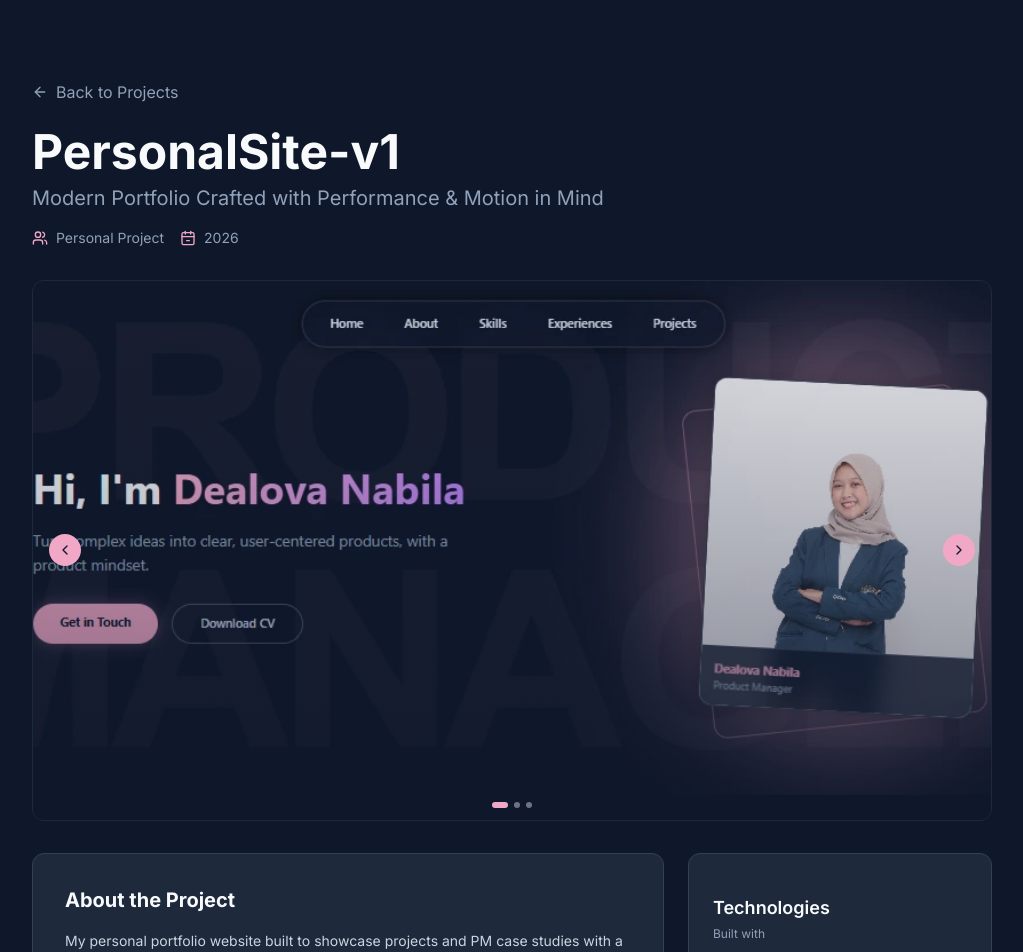
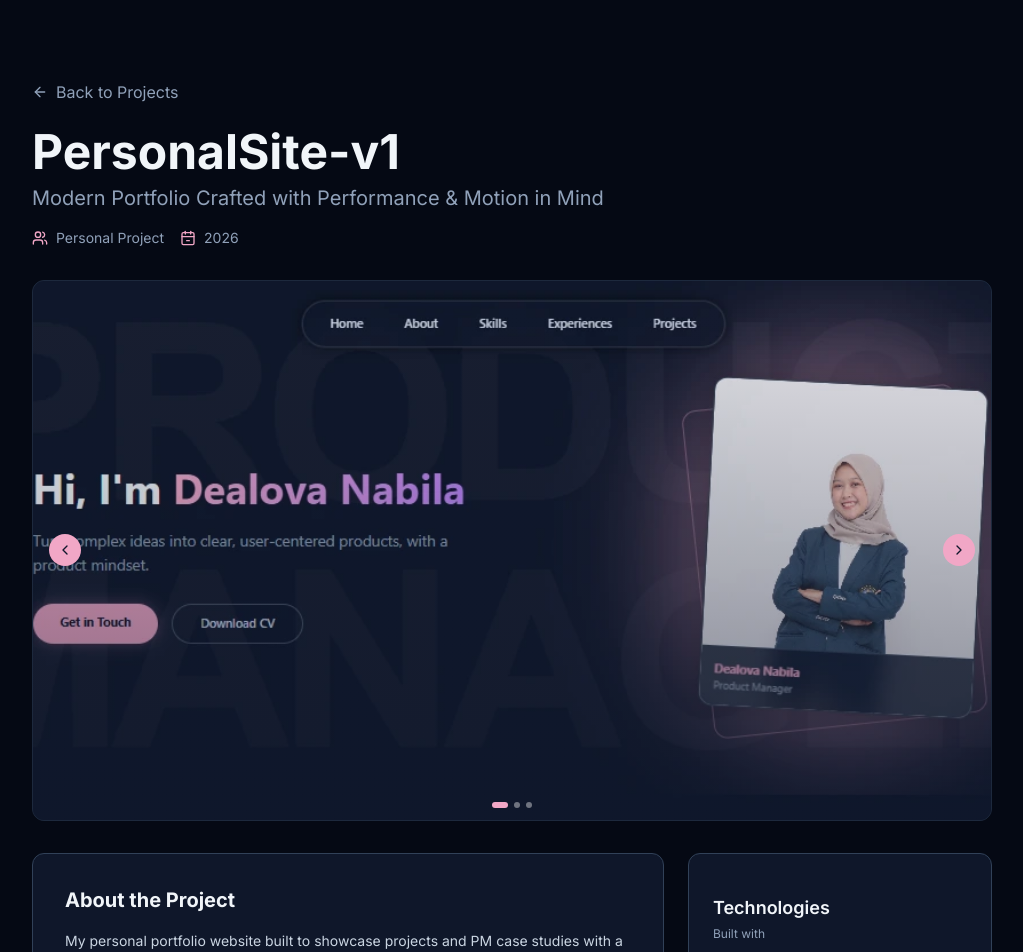
Before and after one commit to dvsalmah/personalsite-v2, a Next.js app: page /projects/personalsite-v1 in a window 1280 px wide. Shown: the top 952 px of the page, without its empty margins (128-1151 px from the left). Built offline with nearby package versions, Linux system fonts and the light colour scheme.

Commit message:
style: adjust global css

```diff
--- a/app/globals.css
+++ b/app/globals.css
@@ -1,16 +1,49 @@
 @import "tailwindcss";
+
+@theme {
+  --color-background: var(--bg);
+  --color-surface: var(--surface);
+  --color-surface-hover: var(--surface-hover);
+  --color-primary: var(--primary);
+  --color-primary-foreground: var(--primary-foreground);
+  --color-muted: var(--muted);
+  --color-border: var(--border);
+}
 
 @layer base {
   :root {
+    --bg: #ffffff;
+    --surface: #f8fafc;
+    --surface-hover: #f1f5f9;
+    --primary: #F1A7C6;
+    --primary-foreground: #0f172a;
+    --muted: #64748b;
+    --border: #e2e8f0;
+    --text: #0f172a;
+
     font-family: "Inter", "Segoe UI", "Roboto", "Helvetica Neue", Arial, sans-serif;
     line-height: 1.5;
     font-weight: 400;
-    color: #f8fafc;
-    background-color: #0f172a;
+    color: var(--text);
+    background-color: var(--bg);
     font-synthesis: none;
     text-rendering: optimizeLegibility;
     -webkit-font-smoothing: antialiased;
     -moz-osx-font-smoothing: grayscale;
+  }
+
+  .dark {
+    --bg: #050914;
+    --surface: #0F172A;
+    --surface-hover: #1E293B;
+    --primary: #F1A7C6;
+    --primary-foreground: #0f172a;
+    --muted: #94a3b8;
+    --border: #334155;
+    --text: #f8fafc;
+
+    color: var(--text);
+    background-color: var(--bg);
   }
 
   * {
--- a/app/layout.tsx
+++ b/app/layout.tsx
@@ -8,12 +8,12 @@ const inter = Inter({
 });
 
 export const metadata: Metadata = {
-  title: "Dealova Nabila | Product Manager Portfolio",
+  title: "Dealova Nabila",
   description:
     "Portfolio of Dealova Nabila — Product Manager & CS student at Brawijaya University. Showcasing PM case studies, front-end projects, and product thinking.",
   keywords: ["Product Manager", "Portfolio", "Dealova Nabila", "Brawijaya University"],
   openGraph: {
-    title: "Dealova Nabila | Product Manager Portfolio",
+    title: "Dealova Nabila",
     description:
       "Product Manager & CS student passionate about turning complex ideas into user-centered products.",
     type: "website",
@@ -22,8 +22,8 @@ export const metadata: Metadata = {
 
 export default function RootLayout({ children }: Readonly<{ children: React.ReactNode }>) {
   return (
-    <html lang="en" className={inter.className}>
-      <body className="min-h-screen bg-[#0F172A] text-[#F8FAFC] antialiased">{children}</body>
+    <html lang="en" className={`dark ${inter.className}`}>
+      <body className="min-h-screen bg-background text-text antialiased">{children}</body>
     </html>
   );
 }
--- a/app/page.tsx
+++ b/app/page.tsx
@@ -9,7 +9,7 @@ import ContactSection from "@/components/sections/contact";
 
 export default function HomePage() {
   return (
-    <div className="min-h-screen bg-[#0F172A]">
+    <div className="min-h-screen w-full bg-background">
       <Navbar />
       <main>
         <HeroSection />
--- a/app/projects/[projectId]/page.tsx
+++ b/app/projects/[projectId]/page.tsx
@@ -26,7 +26,7 @@ function BackLink() {
   return (
     <Link
       href="/#projects"
-      className="inline-flex items-center gap-2 mb-6 text-slate-400 hover:text-[#F8FAFC] transition-colors"
+      className="inline-flex items-center gap-2 mb-6 text-slate-400 hover:text-text transition-colors"
     >
       <ArrowLeft className="h-4 w-4" /> Back to Projects
     </Link>
@@ -36,7 +36,7 @@ function BackLink() {
 function MetaRow({ icon: Icon, text }: { icon: React.ElementType; text: string }) {
   return (
     <div className="flex items-center gap-2">
-      <Icon className="h-4 w-4 text-[#F1A7C6]" />
+      <Icon className="h-4 w-4 text-primary" />
       <span>{text}</span>
     </div>
   );
@@ -50,7 +50,7 @@ function InfoCard({ children }: { children: React.ReactNode }) {
       whileInView="whileInView"
       viewport={viewportOnce}
     >
-      <div className="bg-[#1E293B] border border-slate-700 rounded-xl">
+      <div className="bg-surface border border-slate-700 rounded-xl">
         <div className="p-6 md:p-8">{children}</div>
       </div>
     </motion.div>
@@ -59,7 +59,7 @@ function InfoCard({ children }: { children: React.ReactNode }) {
 
 function CardTitle({ children }: { children: React.ReactNode }) {
   return (
-    <h3 className="text-xl font-bold text-[#F8FAFC] mt-6 md:mt-2 lg:mt-0 mb-4">{children}</h3>
+    <h3 className="text-xl font-bold text-text mt-6 md:mt-2 lg:mt-0 mb-4">{children}</h3>
   );
 }
 
@@ -71,7 +71,7 @@ function SideCard({ children }: { children: React.ReactNode }) {
       whileInView="whileInView"
       viewport={viewportOnce}
     >
-      <div className="bg-[#1E293B] border border-slate-700 rounded-xl">
+      <div className="bg-surface border border-slate-700 rounded-xl">
         <div className="p-6">{children}</div>
       </div>
     </motion.div>
@@ -83,7 +83,7 @@ function FeatureList({ items }: { items: string[] }) {
     <div className="grid grid-cols-1 md:grid-cols-2 gap-3">
       {items.map((item, idx) => (
         <div key={idx} className="flex items-start gap-3">
-          <CheckCircle2 className="h-5 w-5 text-[#F1A7C6] shrink-0 mt-0.5" />
+          <CheckCircle2 className="h-5 w-5 text-primary shrink-0 mt-0.5" />
           <span className="text-slate-300 text-sm">{item}</span>
         </div>
       ))}
@@ -105,7 +105,7 @@ function ProjectHeader({
   return (
     <motion.div variants={detailHeader} initial="initial" animate="animate">
       <BackLink />
-      <h1 className="text-4xl md:text-5xl font-bold text-[#F8FAFC] mb-2">{title}</h1>
+      <h1 className="text-4xl md:text-5xl font-bold text-text mb-2">{title}</h1>
       <p className="text-xl text-slate-400 mb-4">{tagline}</p>
       <div className="flex flex-wrap gap-4 text-sm text-slate-400">
         <MetaRow icon={Users} text={teamSize} />
@@ -119,7 +119,7 @@ function ProjectHeader({
 
 function FEProjectLayout({ project }: { project: FEProjectDetail }) {
   return (
-    <section className="min-h-screen bg-[#0F172A] text-slate-100 pt-28 pb-12 lg:pt-20 px-4 md:px-10 lg:px-20">
+    <section className="min-h-screen bg-background text-slate-100 pt-28 pb-12 lg:pt-20 px-4 md:px-10 lg:px-20">
       <div className="max-w-4xl md:max-w-5xl mx-auto px-5 md:px-8 space-y-8">
         <ProjectHeader
           title={project.title}
@@ -158,7 +158,7 @@ function FEProjectLayout({ project }: { project: FEProjectDetail }) {
           {/* Right */}
           <div className="space-y-6">
             <SideCard>
-              <h3 className="text-lg font-semibold text-[#F8FAFC] mt-4 mb-1">Technologies</h3>
+              <h3 className="text-lg font-semibold text-text mt-4 mb-1">Technologies</h3>
               <p className="text-xs text-slate-400 mb-3">Built with</p>
               <div className="flex flex-wrap gap-1.5">
                 {project.technologies.map((tech, idx) => (
@@ -173,7 +173,7 @@ function FEProjectLayout({ project }: { project: FEProjectDetail }) {
             </SideCard>
 
             <SideCard>
-              <h3 className="text-lg font-semibold text-[#F8FAFC] mt-4 mb-3">Links</h3>
+              <h3 className="text-lg font-semibold text-text mt-4 mb-3">Links</h3>
               <div className="flex flex-col gap-3">
                 {project.liveUrl && (
                   <ExternalLinkButton href={project.liveUrl} icon={ExternalLink} label="View Live Demo" />
@@ -194,7 +194,7 @@ function FEProjectLayout({ project }: { project: FEProjectDetail }) {
 
 function PMProjectLayout({ project }: { project: PMProjectDetail }) {
   return (
-    <section className="min-h-screen bg-[#0F172A] text-slate-100 pt-28 pb-12 lg:pt-20 px-4 md:px-10 lg:px-20">
+    <section className="min-h-screen bg-background text-slate-100 pt-28 pb-12 lg:pt-20 px-4 md:px-10 lg:px-20">
       <div className="max-w-4xl md:max-w-5xl mx-auto px-5 md:px-8 space-y-8">
         <ProjectHeader
           title={project.title}
@@ -220,11 +220,11 @@ function PMProjectLayout({ project }: { project: PMProjectDetail }) {
             {/* Context */}
             <InfoCard>
               <div className="flex items-start gap-3 mt-6 md:mt-0 mb-4">
-                <div className="p-2 bg-[#F1A7C6]/10 rounded-lg">
-                  <Target className="h-5 w-5 text-[#F1A7C6]" />
+                <div className="p-2 bg-primary/10 rounded-lg">
+                  <Target className="h-5 w-5 text-primary" />
                 </div>
                 <div>
-                  <h3 className="text-lg font-bold text-[#F8FAFC]">Competition Context</h3>
+                  <h3 className="text-lg font-bold text-text">Competition Context</h3>
                   <p className="text-sm text-slate-400">{project.context}</p>
                 </div>
               </div>
@@ -243,11 +243,11 @@ function PMProjectLayout({ project }: { project: PMProjectDetail }) {
             <InfoCard>
               <CardTitle>Problem & Approach</CardTitle>
               <div className="mb-4">
-                <h4 className="text-sm font-semibold text-[#F1A7C6] mb-2">The Problem</h4>
+                <h4 className="text-sm font-semibold text-primary mb-2">The Problem</h4>
                 <p className="text-slate-300 text-sm leading-relaxed">{project.problem}</p>
               </div>
               <div>
-                <h4 className="text-sm font-semibold text-[#F1A7C6] mb-2">My Approach</h4>
+                <h4 className="text-sm font-semibold text-primary mb-2">My Approach</h4>
                 <div className="text-slate-300 text-sm leading-relaxed whitespace-pre-line">
                   {project.approach}
                 </div>
@@ -266,8 +266,8 @@ function PMProjectLayout({ project }: { project: PMProjectDetail }) {
                 <CardTitle>Challenges & Solutions</CardTitle>
                 <div className="space-y-4">
                   {project.challenges.map((c, idx) => (
-                    <div key={idx} className="border-l-2 border-[#F1A7C6] pl-4">
-                      <h4 className="font-semibold text-[#F8FAFC] mb-2 text-sm">{c.title}</h4>
+                    <div key={idx} className="border-l-2 border-primary pl-4">
+                      <h4 className="font-semibold text-text mb-2 text-sm">{c.title}</h4>
                       <div className="space-y-2 text-xs">
                         <div>
                           <span className="text-slate-400 font-medium">Problem:</span>
@@ -278,7 +278,7 @@ function PMProjectLayout({ project }: { project: PMProjectDetail }) {
                           <p className="text-slate-300 mt-1">{c.solution}</p>
                         </div>
                         <div>
-                          <span className="text-[#F1A7C6] font-medium">Result:</span>
+                          <span className="text-primary font-medium">Result:</span>
                           <p className="text-slate-300 mt-1">{c.result}</p>
                         </div>
                       </div>
@@ -291,10 +291,10 @@ function PMProjectLayout({ project }: { project: PMProjectDetail }) {
             {/* Impact */}
             <InfoCard>
               <div className="flex items-start gap-3 mt-6 md:mt-2 lg:mt-0 mb-4">
-                <div className="p-2 bg-[#F1A7C6]/10 rounded-lg">
-                  <TrendingUp className="h-5 w-5 text-[#F1A7C6]" />
+                <div className="p-2 bg-primary/10 rounded-lg">
+                  <TrendingUp className="h-5 w-5 text-primary" />
                 </div>
-                <h3 className="text-xl font-bold text-[#F8FAFC]">Impact & Results</h3>
+                <h3 className="text-xl font-bold text-text">Impact & Results</h3>
               </div>
               <FeatureList items={project.impact} />
             </InfoCard>
@@ -303,15 +303,15 @@ function PMProjectLayout({ project }: { project: PMProjectDetail }) {
             {project.learnings && project.learnings.length > 0 && (
               <InfoCard>
                 <div className="flex items-start gap-3 mt-6 md:mt-2 lg:mt-0 mb-4">
-                  <div className="p-2 bg-[#F1A7C6]/10 rounded-lg">
-                    <Lightbulb className="h-5 w-5 text-[#F1A7C6]" />
+                  <div className="p-2 bg-primary/10 rounded-lg">
+                    <Lightbulb className="h-5 w-5 text-primary" />
                   </div>
-                  <h3 className="text-xl font-bold text-[#F8FAFC]">Key Learnings</h3>
+                  <h3 className="text-xl font-bold text-text">Key Learnings</h3>
                 </div>
                 <ul className="space-y-2">
                   {project.learnings.map((l, idx) => (
                     <li key={idx} className="flex items-start gap-3">
-                      <span className="text-[#F1A7C6]">•</span>
+                      <span className="text-primary">•</span>
                       <span className="text-slate-300 text-sm">{l}</span>
                     </li>
                   ))}
@@ -324,12 +324,12 @@ function PMProjectLayout({ project }: { project: PMProjectDetail }) {
           <div className="space-y-6">
             {/* My Role */}
             <SideCard>
-              <h3 className="text-lg font-bold text-[#F8FAFC] mt-4 mb-2">My Role</h3>
-              <p className="text-sm text-[#F1A7C6] mb-3">{project.role}</p>
+              <h3 className="text-lg font-bold text-text mt-4 mb-2">My Role</h3>
+              <p className="text-sm text-primary mb-3">{project.role}</p>
               <ul className="space-y-2">
                 {project.myRole.map((item, idx) => (
                   <li key={idx} className="flex items-start gap-2 text-xs text-slate-400">
-                    <CheckCircle2 className="h-3 w-3 text-[#F1A7C6] shrink-0 mt-0.5" />
+                    <CheckCircle2 className="h-3 w-3 text-primary shrink-0 mt-0.5" />
                     <span>{item}</span>
                   </li>
                 ))}
@@ -339,14 +339,14 @@ function PMProjectLayout({ project }: { project: PMProjectDetail }) {
             {/* Metrics */}
             {project.metrics && (
               <SideCard>
-                <h3 className="text-lg font-semibold text-[#F8FAFC] mt-4 mb-2">Key Metrics</h3>
+                <h3 className="text-lg font-semibold text-text mt-4 mb-2">Key Metrics</h3>
                 <div className="space-y-3">
                   {Object.entries(project.metrics).map(([key, value], idx) => (
                     <div key={idx} className="flex justify-between items-start gap-2">
                       <span className="text-xs text-slate-400 uppercase tracking-wide">
                         {key.replace(/([A-Z])/g, " $1").trim()}
                       </span>
-                      <span className="text-xs font-semibold text-[#F8FAFC] text-right">{value}</span>
+                      <span className="text-xs font-semibold text-text text-right">{value}</span>
                     </div>
                   ))}
                 </div>
@@ -356,7 +356,7 @@ function PMProjectLayout({ project }: { project: PMProjectDetail }) {
             {/* Prototype Link */}
             {project.prototypeUrl && (
               <SideCard>
-                <h3 className="text-lg font-semibold text-[#F8FAFC] mt-4 mb-3">Links</h3>
+                <h3 className="text-lg font-semibold text-text mt-4 mb-3">Links</h3>
                 <ExternalLinkButton href={project.prototypeUrl} icon={ExternalLink} label="View Prototype" />
               </SideCard>
             )}
@@ -383,7 +383,7 @@ function ExternalLinkButton({
       href={href}
       target="_blank"
       rel="noopener noreferrer"
-      className="w-full border border-[#F1A7C6]/30 bg-[#F1A7C6]/10 text-[#F1A7C6] hover:bg-[#F1A7C6]/20 hover:border-[#F1A7C6]/50 font-semibold py-2.5 px-4 rounded-lg flex items-center justify-center gap-2 transition-all duration-200 text-sm"
+      className="w-full border border-primary/30 bg-primary/10 text-primary hover:bg-primary/20 hover:border-primary/50 font-semibold py-2.5 px-4 rounded-lg flex items-center justify-center gap-2 transition-all duration-200 text-sm"
     >
       <Icon className="h-4 w-4" /> {label}
     </a>
@@ -403,13 +403,13 @@ export default function ProjectDetailPage() {
 
   if (!project) {
     return (
-      <div className="min-h-screen bg-[#0F172A] flex items-center justify-center text-[#F8FAFC] px-4">
+      <div className="min-h-screen bg-background flex items-center justify-center text-text px-4">
         <div className="text-center">
           <h1 className="text-4xl font-bold mb-4">Project Not Found</h1>
           <p className="text-slate-400 mb-6">The project &quot;{projectId}&quot; doesn&apos;t exist.</p>
           <Link
             href="/#projects"
-            className="inline-flex items-center gap-2 text-[#F1A7C6] hover:text-[#F1A7C6]/80 transition-colors group"
+            className="inline-flex items-center gap-2 text-primary hover:text-primary/80 transition-colors group"
           >
             <ArrowLeft className="h-4 w-4 group-hover:-translate-x-1 transition-transform" />
             <span className="hover:underline">Back to Projects</span>
--- a/components/layout/footer.tsx
+++ b/components/layout/footer.tsx
@@ -11,7 +11,7 @@ export default function Footer() {
   const iconLinks = socialLinks.filter((s) => s.icon !== "mail");
 
   return (
-    <footer className="bg-[#1E293B] text-[#F8FAFC] py-8 px-8">
+    <footer className="bg-surface-hover text-text py-8 px-8">
       <div className="max-w-6xl mx-auto px-4">
         <div className="flex flex-col">
           <div className="flex flex-row justify-between items-center gap-6">
@@ -21,7 +21,7 @@ export default function Footer() {
             </button>
 
             {/* Social icons */}
-            <div className="flex space-x-4 text-[#CBD5E1]/60">
+            <div className="flex space-x-4 text-muted/60">
               {iconLinks.map((link) => {
                 const Icon = ICON_MAP[link.icon];
                 return (
@@ -31,7 +31,7 @@ export default function Footer() {
                     target={link.external ? "_blank" : undefined}
                     rel={link.external ? "noopener noreferrer" : undefined}
                     aria-label={link.label}
-                    className="flex items-center hover:text-[#F8FAFC] transition-colors"
+                    className="flex items-center hover:text-text transition-colors"
                   >
                     <Icon size={22} />
                   </a>
--- a/components/sections/about.tsx
+++ b/components/sections/about.tsx
@@ -26,7 +26,7 @@ export default function AboutSection() {
   }, []);
 
   return (
-    <section id="about" className="py-24 bg-[#0F172A] text-slate-100 px-8 md:px-16 lg:px-24">
+    <section id="about" className="py-24 bg-surface text-slate-100 px-8 md:px-16 lg:px-24">
       <div className="lg:max-w-6xl md:max-w-2xl mx-auto px-6 md:px-5">
         <SectionHeader title="Know More" />
 
@@ -39,7 +39,7 @@ export default function AboutSection() {
             whileInView="whileInView"
             viewport={viewportOnce}
           >
-            <p className="text-center md:text-left text-[#CBD5E1] text-lg leading-relaxed">
+            <p className="text-center md:text-left text-muted text-lg leading-relaxed">
               A second-year Computer Science student at Brawijaya University with a growing interest
               in Product Management, alongside a strong curiosity for front-end development.
               Experience also includes working in robotics using Python, OpenCV, and YOLO.
--- a/components/sections/experience.tsx
+++ b/components/sections/experience.tsx
@@ -8,7 +8,7 @@ import { timelineVariant, viewportOnce } from "@/lib/animations";
 
 export default function ExperienceSection() {
   return (
-    <section id="experiences" className="py-24 bg-[#1E293B] text-[#F8FAFC]">
+    <section id="experiences" className="py-24 bg-surface-hover text-text">
       <div className="max-w-6xl mx-auto px-4">
         <SectionHeader
           title="Experiences"
--- a/components/ui/carousel.tsx
+++ b/components/ui/carousel.tsx
@@ -56,9 +56,8 @@ export function ProjectCarousel({ images, title }: ProjectCarouselProps) {
             key={i}
             onClick={() => setCurrent(i)}
             aria-label={`Go to image ${i + 1}`}
-            className={`w-1.5 h-1.5 rounded-full transition-all ${
-              i === current ? "bg-[#F1A7C6] w-4" : "bg-white/40"
-            }`}
+            className={`w-1.5 h-1.5 rounded-full transition-all ${i === current ? "bg-[#F1A7C6] w-4" : "bg-white/40"
+              }`}
           />
         ))}
       </div>
--- a/components/ui/sectionHeader.tsx
+++ b/components/ui/sectionHeader.tsx
@@ -11,7 +11,7 @@ export function SectionHeader({ title, subtitle }: SectionHeaderProps) {
   return (
     <>
       <motion.h2
-        className="text-3xl md:text-4xl font-bold text-center text-[#F8FAFC]"
+        className="text-3xl md:text-4xl font-bold text-center text-text"
         variants={fadeUp}
         initial="initial"
         whileInView="whileInView"
```
Also changed, not shown: components/sections/contact.tsx (+5 -5 lines), components/sections/project.tsx (+6 -6 lines).
